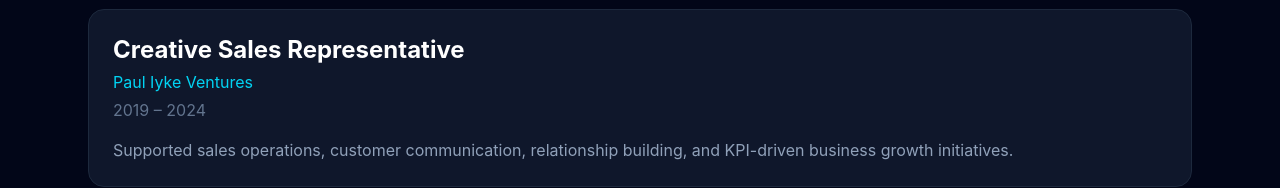
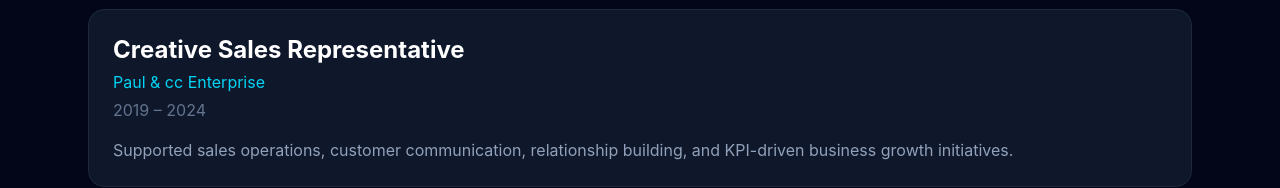
Before and after one commit to codestantceasar/taskflow, a React (Vite) app: page /experience in a window 1280 px wide. Shown: the part 1120-1308 px from the top of the page. Built offline with nearby package versions, Linux system fonts and the light colour scheme.

Commit message:
updated experience

```diff
--- a/src/pages/Experience.jsx
+++ b/src/pages/Experience.jsx
@@ -33,7 +33,7 @@
     },
     {
       role: "Creative Sales Representative",
-      company: "Paul Iyke Ventures",
+      company: "Paul & cc Enterprise",
       period: "2019 – 2024",
       description:
         "Supported sales operations, customer communication, relationship building, and KPI-driven business growth initiatives.",
```
